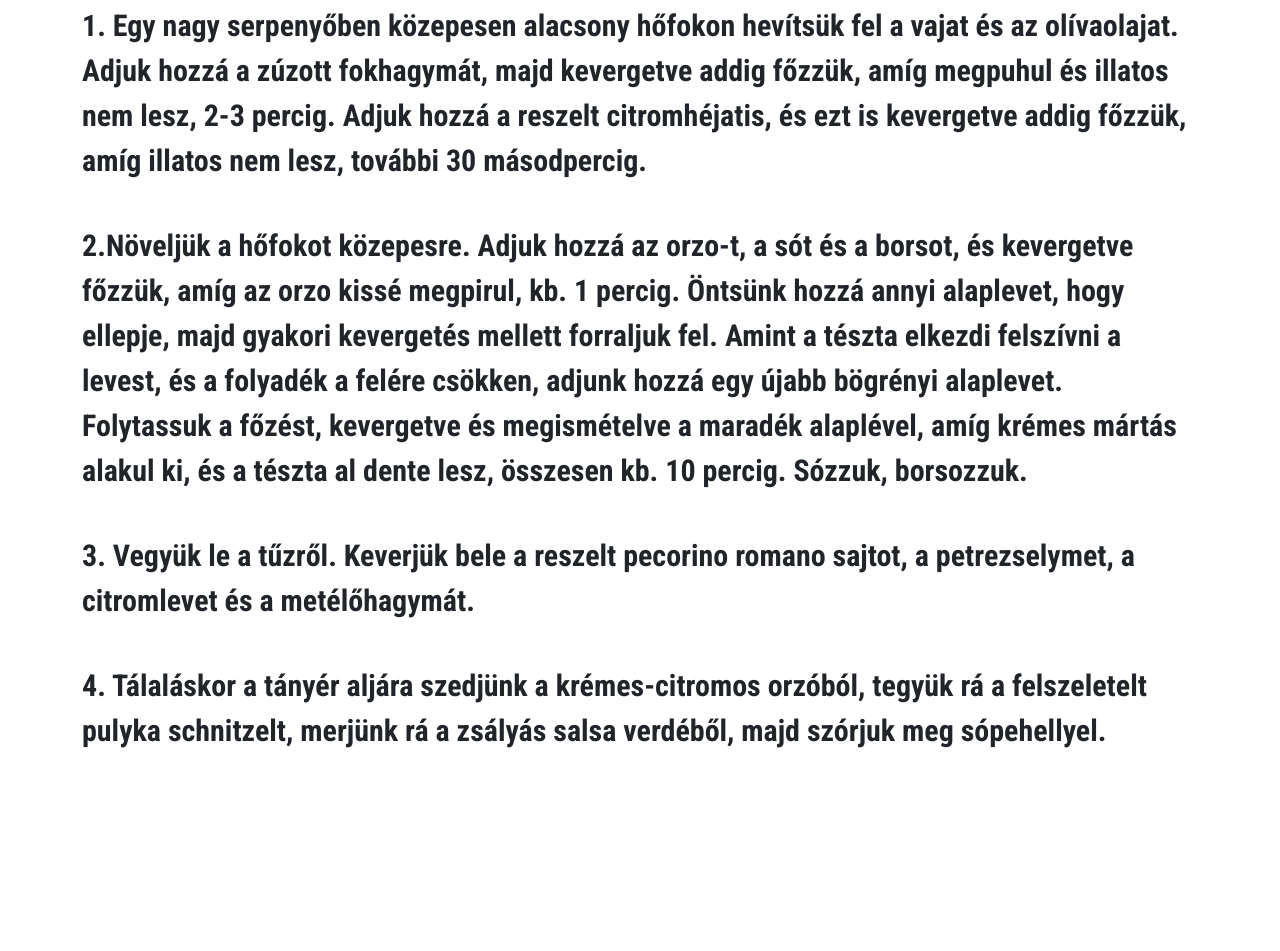
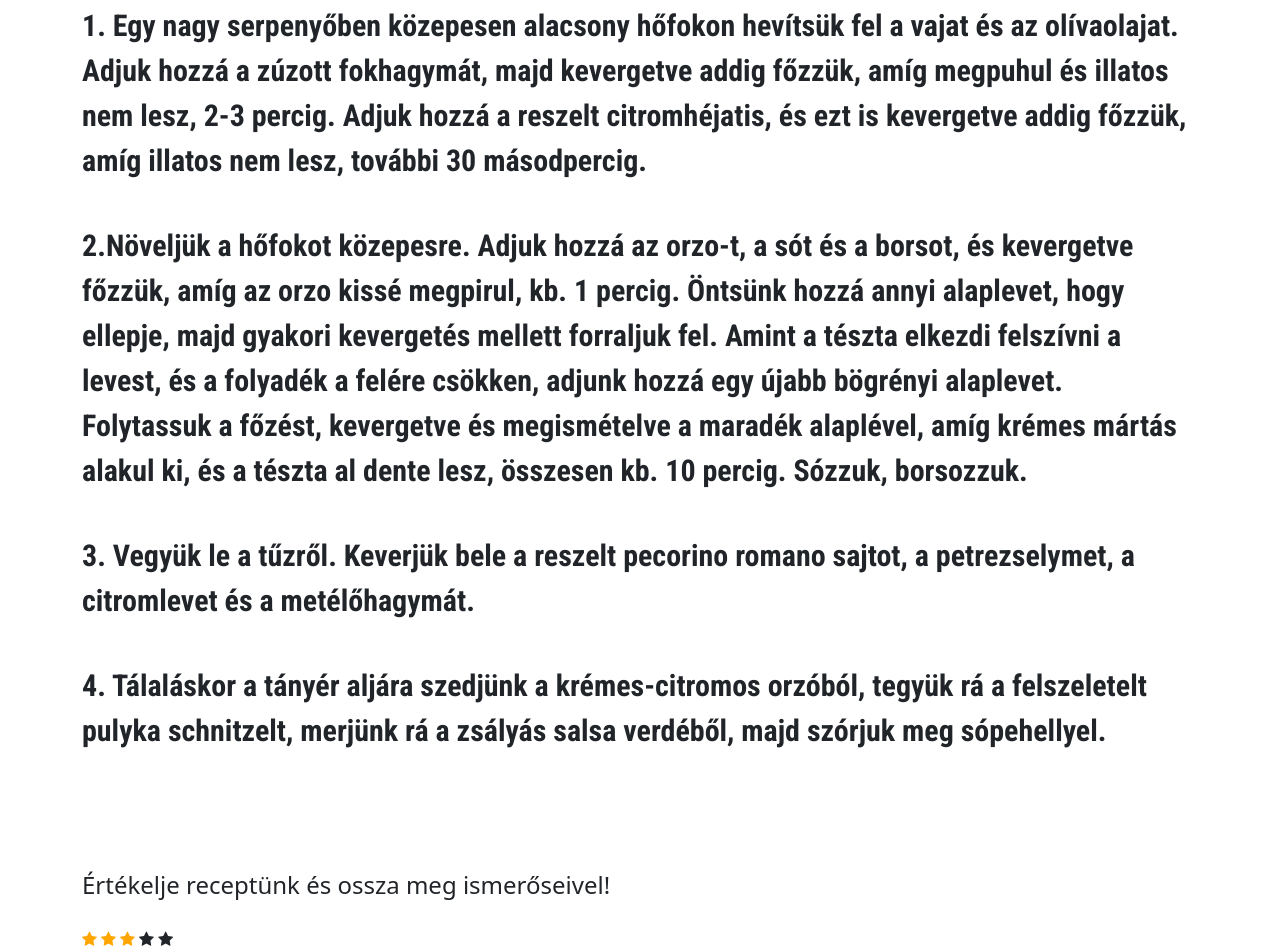
Before and after one commit to hegedusadam0/UwU_-3-recept, a plain HTML site: page recept/recept.html in a window 1280 px wide. Shown: the part 4079-5030 px from the top of the page. Before the commit the page ends 4872 px from the top, so only its background shows below. Drawn offline with nearby package versions, Linux system fonts and the light colour scheme.

Commit message:
Valami jelzőleges értékelési rendszer. (form (lesz majd))

```diff
--- a/recept/recept.css
+++ b/recept/recept.css
@@ -89,3 +89,8 @@ li{
 #etel li:hover {
     background-color: rgb(245, 245, 245);
 }
+
+/* Megadja a csillagok színét. */
+.checked {
+    color: orange;
+}
--- a/recept/recept.html
+++ b/recept/recept.html
@@ -6,6 +6,8 @@
     <link rel="stylesheet" href="recept.css">
     <link href="https://cdn.jsdelivr.net/npm/bootstrap@5.3.3/dist/css/bootstrap.min.css" rel="stylesheet" integrity="sha384-QWTKZyjpPEjISv5WaRU9OFeRpok6YctnYmDr5pNlyT2bRjXh0JMhjY6hW+ALEwIH" crossorigin="anonymous">
     <script src="https://cdn.jsdelivr.net/npm/bootstrap@5.3.3/dist/js/bootstrap.bundle.min.js"></script>
+    <!-- Csillagok -->
+    <link rel="stylesheet" href="https://cdnjs.cloudflare.com/ajax/libs/font-awesome/4.7.0/css/font-awesome.min.css">
     <title>Receptek</title>
 </head>
 <body>
@@ -99,7 +101,15 @@
     <li>3. Vegyük le a tűzről. Keverjük bele a reszelt pecorino romano sajtot, a petrezselymet, a citromlevet és a metélőhagymát.</li>
     <li>4. Tálaláskor a tányér aljára szedjünk a krémes-citromos orzóból, tegyük rá a felszeletelt pulyka schnitzelt, merjünk rá a zsályás salsa verdéből, majd szórjuk meg sópehellyel.</li>
 
-
+    <!-- Értékelés szisztéma, kétlem, hogy back-end nélkül műkodne, ezért ez csak dísz egyelőre. -->
+    <div class="mt-5">
+        <h4>Értékelje receptünk és ossza meg ismerőseivel!</h4>
+        <span class="fa fa-star checked"></span>
+<span class="fa fa-star checked"></span>
+<span class="fa fa-star checked"></span>
+<span class="fa fa-star"></span>
+<span class="fa fa-star"></span>
+    </div>
 </div>
 
 <script src="https://cdn.jsdelivr.net/npm/bootstrap@5.3.3/dist/js/bootstrap.bundle.min.js" integrity="sha384-YvpcrYf0tY3lHB60NNkmXc5s9fDVZLESaAA55NDzOxhy9GkcIdslK1eN7N6jIeHz" crossorigin="anonymous"></script>
```
